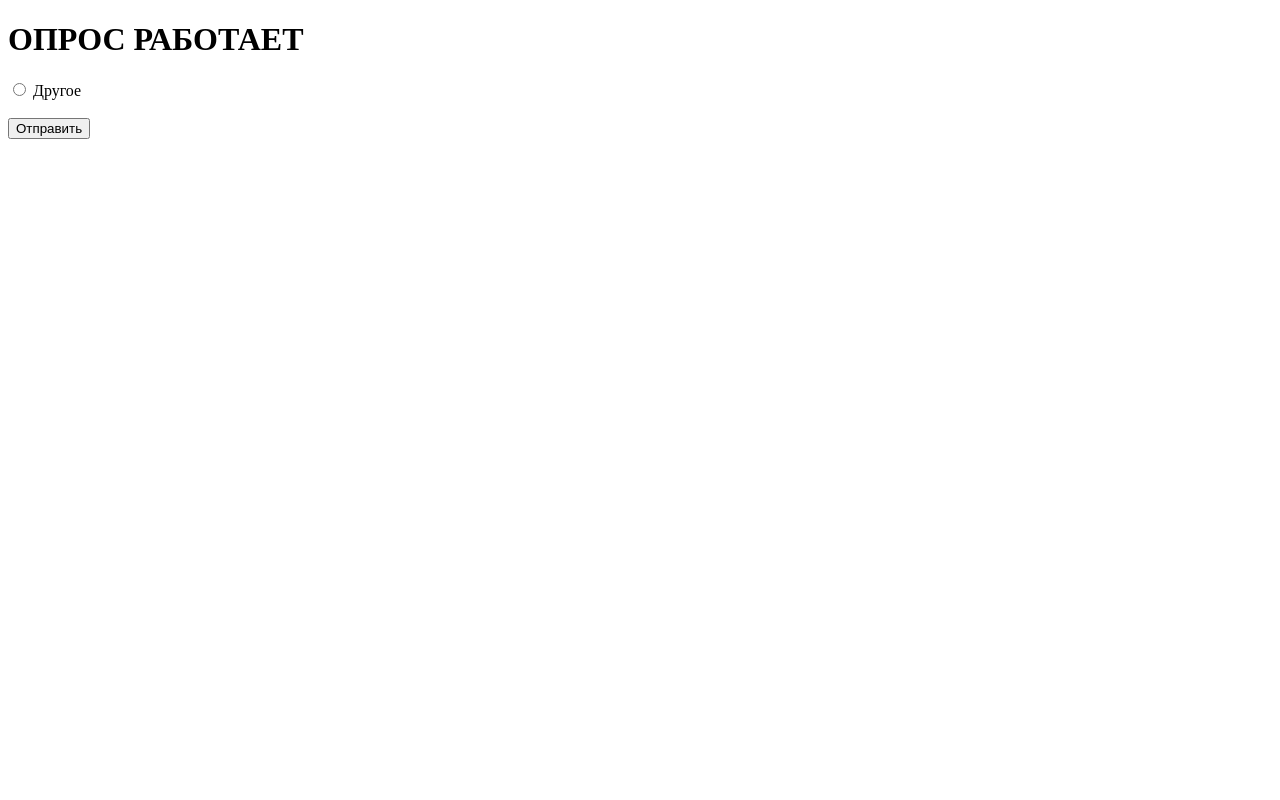
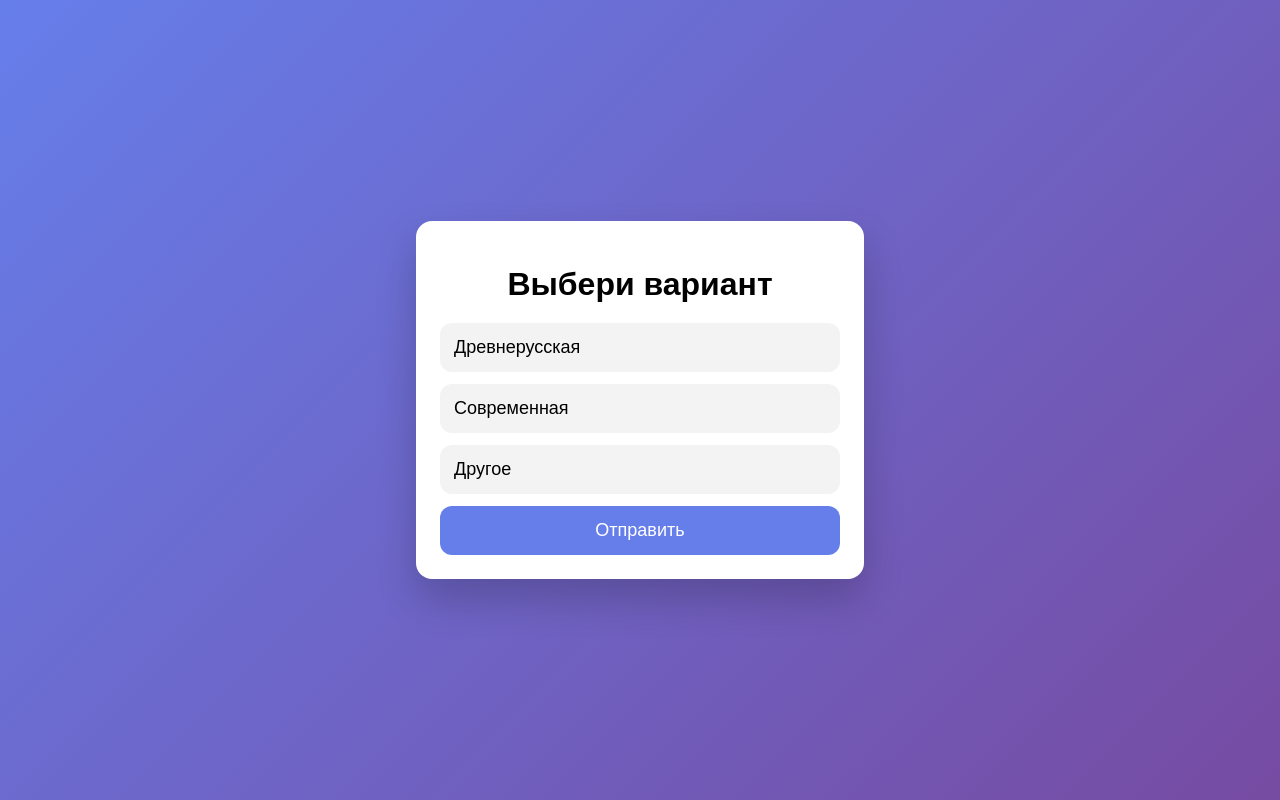
Before and after one commit to Liricinin/survey-site, a Flask app: page / in a window 1280 px wide. Run offline with Flask 3, Linux system fonts and the light colour scheme; parts of the project's set-up code (start-up, migrations or seed data) failed here and were passed over.

Commit message:
Update survey.html

```diff
--- a/survey_site/templates/survey.html
+++ b/survey_site/templates/survey.html
@@ -3,17 +3,86 @@
 <head>
     <meta charset="UTF-8">
     <title>Опрос</title>
+    <style>
+        body {
+            margin: 0;
+            font-family: Arial, sans-serif;
+            background: linear-gradient(135deg, #667eea, #764ba2);
+            min-height: 100vh;
+            display: flex;
+            justify-content: center;
+            align-items: center;
+        }
+
+        .card {
+            background: white;
+            padding: 24px;
+            border-radius: 16px;
+            width: 90%;
+            max-width: 400px;
+            box-shadow: 0 20px 40px rgba(0,0,0,0.2);
+        }
+
+        h1 {
+            text-align: center;
+            margin-bottom: 20px;
+        }
+
+        label {
+            display: block;
+            padding: 14px;
+            margin-bottom: 12px;
+            border-radius: 12px;
+            background: #f3f3f3;
+            cursor: pointer;
+            font-size: 18px;
+        }
+
+        input {
+            display: none;
+        }
+
+        input:checked + span {
+            font-weight: bold;
+            color: #667eea;
+        }
+
+        button {
+            width: 100%;
+            padding: 14px;
+            border: none;
+            border-radius: 12px;
+            background: #667eea;
+            color: white;
+            font-size: 18px;
+            cursor: pointer;
+        }
+    </style>
 </head>
 <body>
-    <h1>ОПРОС РАБОТАЕТ</h1>
+
+<div class="card">
+    <h1>Выбери вариант</h1>
 
     <form method="post">
         <label>
+            <input type="radio" name="genre" value="Древнерусская" required>
+            <span>Древнерусская</span>
+        </label>
+
+        <label>
+            <input type="radio" name="genre" value="Современная">
+            <span>Современная</span>
+        </label>
+
+        <label>
             <input type="radio" name="genre" value="Другое">
-            Другое
+            <span>Другое</span>
         </label>
-        <br><br>
+
         <button type="submit">Отправить</button>
     </form>
+</div>
+
 </body>
 </html>
```
